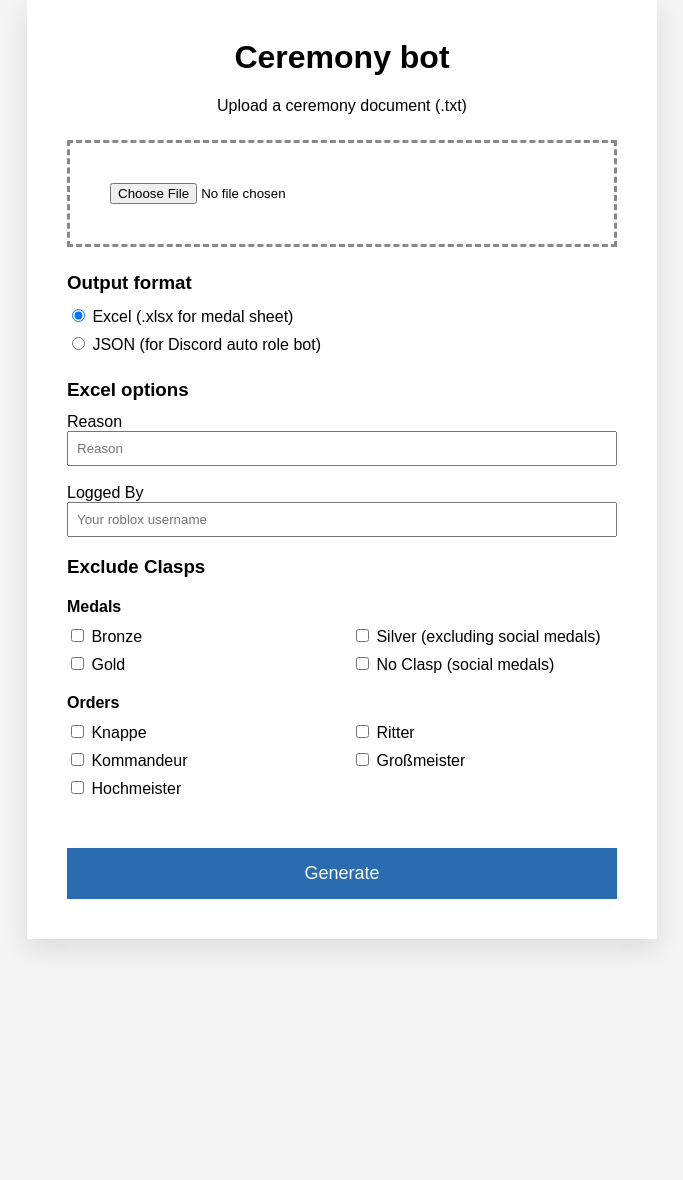
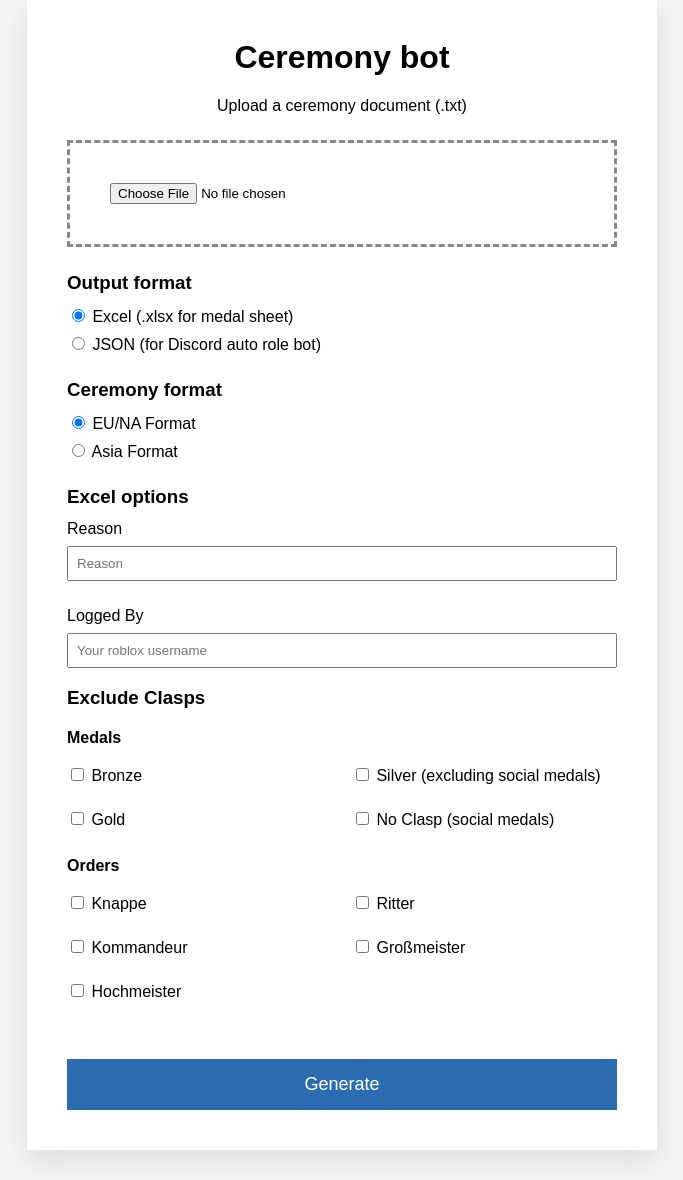
Before and after one commit to Cosmin127/Ceremony-bot, a Flask app: page / in a window 1280 px wide. Shown: the part 31-1211 px from the top of the page, without its empty margins (298-981 px from the left). Before the commit the page ends 980 px from the top, so only its background shows below. Run offline with Flask 3, Linux system fonts and the light colour scheme.

Commit message:
Add ceremony format selection options

```diff
--- a/templates/index.html
+++ b/templates/index.html
@@ -204,6 +204,25 @@
 
         </div>
 
+        <div class="format">
+
+            <h3>Ceremony format</h3>
+
+            <label>
+                <input type="radio"
+                       name="ceremony_type"
+                       value="eu_na"
+                       checked>
+                EU/NA Format
+            </label>
+
+            <label>
+                <input type="radio"
+                       name="ceremony_type"
+                       value="asia">
+                Asia Format
+            </label>
+
         <div id="excel-options">
 
             <h3>Excel options</h3>
```
